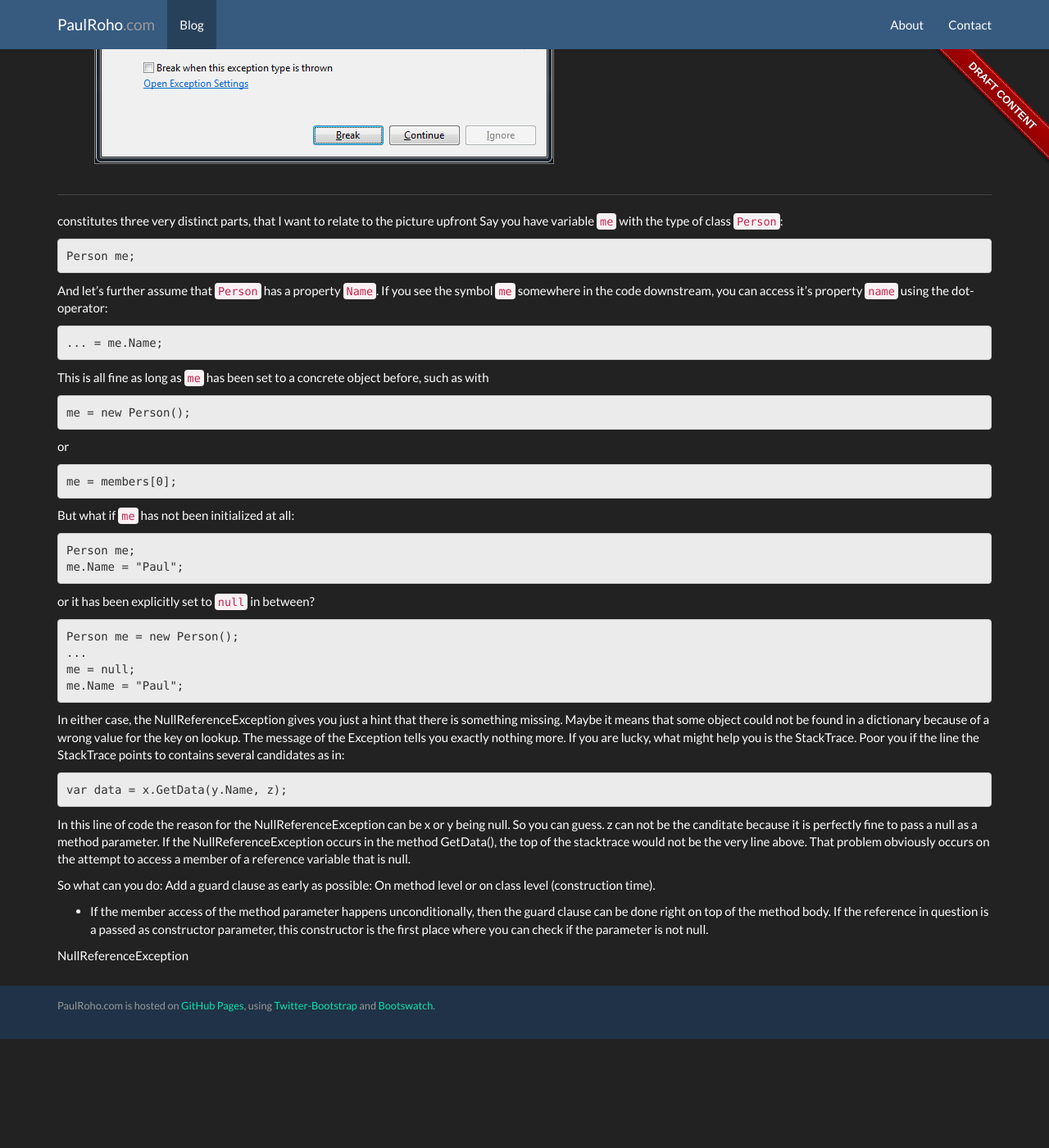
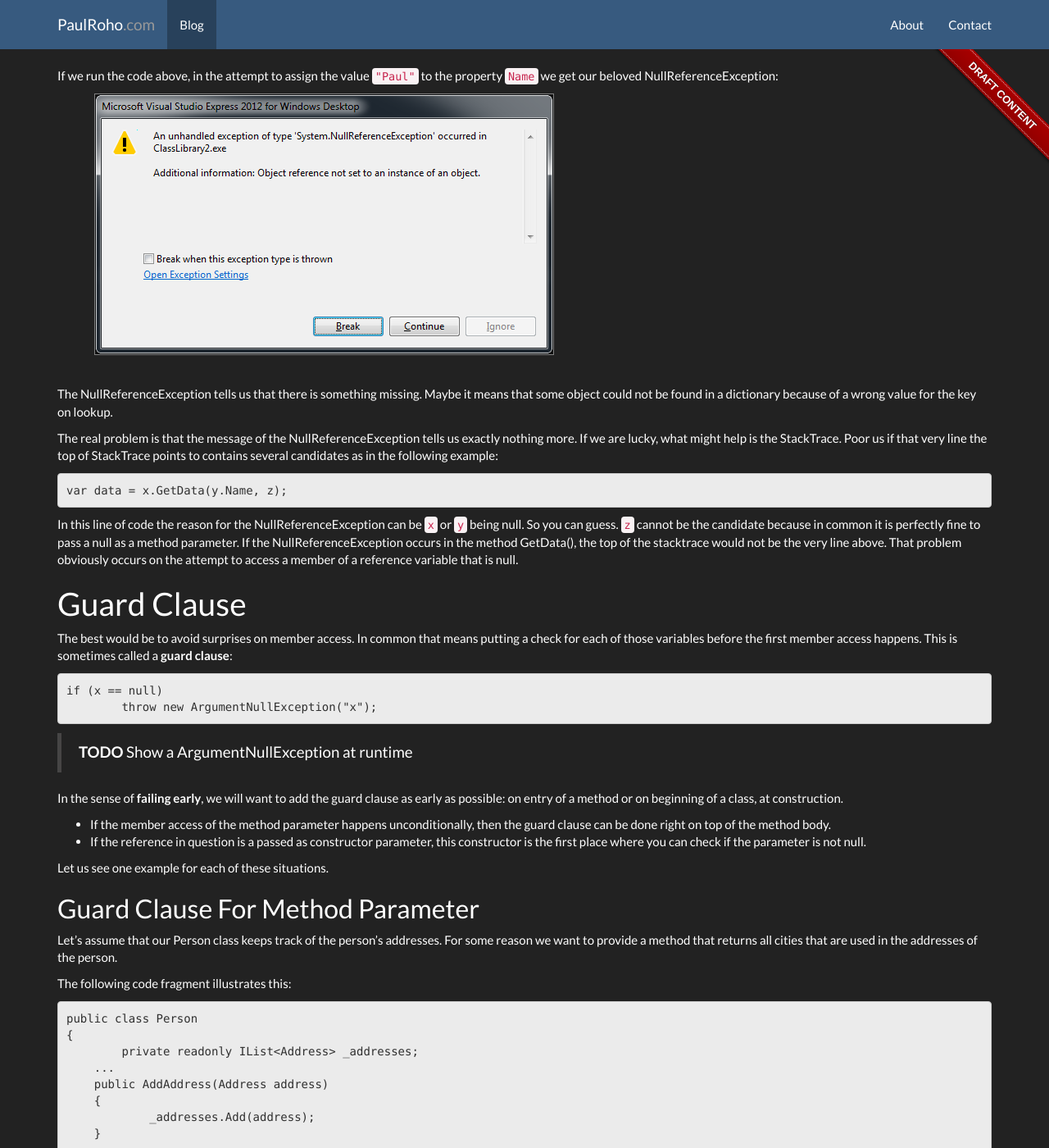
Before and after one commit to paulroho/paulroho.github.io, a Jekyll site: the page built from _posts/2014-06-22-The-Case-Of-The-NullReferenceException.md, in a window 1280 px wide and 1400 px high, scrolled down 2955 px. Shown: the whole window at 82% size. Built offline with Jekyll 4.4.1, drawn with Linux system fonts in a browser that asks for light colours; nearby versions of some CDN libraries; before the commit the page ends 4222 px from its top, so only the background shows below that; some of the changed text lies outside the part shown.

Commit message:
NullReferenceException post: editing and "guard clause"

```diff
--- a/_posts/2014-06-22-The-Case-Of-The-NullReferenceException.md
+++ b/_posts/2014-06-22-The-Case-Of-The-NullReferenceException.md
@@ -1,59 +1,71 @@
 ---
 layout: blogdraft
-title: The Case Of The NullReferenceEception
+title: The Case Of The NullReferenceException
 ---
 
 
-The Case Of The NullReferenceEception
+The Case Of The NullReferenceException
 =====================================
 
-As most developers, you might not be happy if a piece of your software throws an exception. Because then it is obvious that there is something wrong, something has be fixed. Assuming a reproducible failure condition, the case falls basically into two areas: either your code has a severe bug, or some component is just not called properly.
+As most developers, you might not be happy if a piece of software you wrote throws an exception.
 
 > **TODO**: Screenshot of exception in Visual Studio
+
+An uncaught exception makes it obvious that there is something wrong, something has to be fixed.
+
+Assuming a reproducible failure condition, the case falls basically into two areas: either your code has a severe bug, or some component is just not called properly.
 
 In either case,
 
 > The exception is your friend
 
-At least, it tells you explicitly, that there is something to do.
+It tells you explicitly, that there is something left to do.
 
-Well and if something is wrong in our system, we should be more than happy to hear about it. Unmistakably and fast. We will not want to have exception-suckers, that leave us in a false sense of happiness, until the failure condition causes a maybe much bigger problem elsewhere.
+If something is wrong in our system, we should be more than happy to hear about it. Unmistakably and fast. We will not want to be left in a false sense of happiness until the failure condition causes a maybe much bigger problem downstream.
 
-# Infamous Quote From A StackTrace: "Object Instance Not Set To An Instance Of An Object"
+> **TODO**: Image of a NullReferenceException
+
+> Subtitle: Infamous Quote From A StackTrace: "Object Instance Not Set To An Instance Of An Object"
 
 An all too well known sign of missing to fail fast is the occurrence of a  **NullReferenceException**.
 
-Although it might be super-obvious to you, let's see what the reason is for a NullReferenceException.
+Although it might be super-obvious to you, let us discuss in some detail how we might end at a NullReferenceException.
 
 ## Reasons For A NullReferenceException
 
-Let's recap some very basic stuff here, to get us all on the same page.
+First we will recap some very basic stuff here to get us all on the same page.
 
 Say we have a class `Person` with a property `Name`. A typical usage could look like this:
 
     var me = new Person();
 	me.Name = "Paul";
 
-Everything is easy and cozy. In the line `me.Name = "Paul";` we give a value to the name of the object `me`.
+Everything is easy and cozy. In the line `me.Name = "Paul";` we assign a value to the name of the object `me`.
 
 ### But what is `me`?
 
 `me` represents an object of type `Person`. The important thing is to be clear that `me` **is not** a person object by itself. Rather it **is a reference** to a person object.
 
-Let's depict this with a little image:
+In a simple fashion, we can think of this little image:
 
 ![A object variable referencing an object](/images/posts/NullReferenceException/ReferenceType.PNG)
 {: .image}
 
-So now let's deconstruct the first line of our little code snippet from above. For the sake of clarity, let us implicitly declare the variable:
+There is a thing call `me` pointing to another thing that is a `Person` having a `name` equal to `"Paul"`. In more technical terms there is an object variable `me` referencing an instance of class `Person` with a value `"Paul"` for the property `Name`.
+
+For the following discussion let us deconstruct the first line of our little code snippet from above to see the different parts:
 
 	Person me = new Person();
 
-Now, these are the three parts:
+(To make things more ovious, the variable is now declared explicitly.)
+
+We can dissect this innocent line in the three parts declaration, allocation, and assignment.
+
+We will now go to each of those in more detail.
 
 ### 1. Declaration
 
-The left part of the statement means: We need a place to store a reference to an object of type `Person`:
+The left part of the statement means: We need a place to store a reference to an object of type `Person` and want to give it the name `me`:
 
     Person me ...
 
@@ -62,6 +74,7 @@
 ![Declaration of a variable of type Person](/images/posts/NullReferenceException/Variable.PNG)
 {: .image}
 
+If you have the feeling, that something import is missing, you might be right. But hold on for a minute. We will come back to the issue later.
 
 ### 2. Allocation
 
@@ -69,7 +82,7 @@
 
     ... new Person()
 
-Note that at this point, we have any property is in its initial state. For property `Name` let's assume that this is just an empty string:
+Note that at this point, the object is in its initial state. For property `Name` we want to assume that this is just an empty string:
 
 ![A new object of type Person](/images/posts/NullReferenceException/NewPerson.PNG)
 {: .image}
@@ -87,7 +100,7 @@
 {: .image}
 
 
-(We've left out the semicolon as the last non-whitespace character from the complete statement up to now. For our purpose we consider it a syntactical necessity to conclude the statement.)
+(Up to now, we've left out the semicolon as the last non-whitespace character from the complete statement. For our purpose we consider it a syntactical necessity to conclude the statement.)
 
 ## The Real Thing
 
@@ -120,52 +133,110 @@
 ![NullReferenceException](/images/posts/NullReferenceException/NullReferenceExceptionDialogVisualStudio.PNG)
 {: .image}
 
+The NullReferenceException tells us that there is something missing. Maybe it means that some object could not be found in a dictionary because of a wrong value for the key on lookup.
 
-
---------------------------
-
-
-constitutes three very distinct parts, that I want to relate to the picture upfront
-Say you have variable `me` with the type of class `Person`:
-
-    Person me;
-
-And let's further assume that `Person` has a property `Name`.
-If you see the symbol `me` somewhere in the code downstream, you can access it's property `name` using the dot-operator:
-
-    ... = me.Name;
-
-This is all fine as long as `me` has been set to a concrete object before, such as with
-
-    me = new Person();
-
-or
-
-    me = members[0];
-
-But what if `me` has not been initialized at all:
-
-    Person me;
-    me.Name = "Paul";
-
-or it has been explicitly set to `null` in between?
-
-    Person me = new Person();
-	...
-	me = null;
-	me.Name = "Paul";
-
-In either case, the NullReferenceException gives you just a hint that there is something missing. Maybe it means that some object could not be found in a dictionary because of a wrong value for the key on lookup. The message of the Exception tells you exactly nothing more. If you are lucky, what might help you is the StackTrace. Poor you if the line the StackTrace points to contains several candidates as in:
+The real problem is that the message of the NullReferenceException tells us exactly nothing more. If we are lucky, what might help is the StackTrace. Poor us if that very line the top of StackTrace points to contains several candidates as in the following example:
 
     var data = x.GetData(y.Name, z);
 
-In this line of code the reason for the NullReferenceException can be x or y being null. So you can guess. z can not be the canditate because it is perfectly fine to pass a null as a method parameter. If the NullReferenceException occurs in the method GetData(), the top of the stacktrace would not be the very line above.
+In this line of code the reason for the NullReferenceException can be `x` or `y` being null. So you can guess. `z` cannot be the candidate because in common it is perfectly fine to pass a null as a method parameter. If the NullReferenceException occurs in the method GetData(), the top of the stacktrace would not be the very line above.
 That problem obviously occurs on the attempt to access a member of a reference variable that is null.
 
-So what can you do:
-Add a guard clause as early as possible: On method level or on class level (construction time).
+# Guard Clause
 
-- If the member access of the method parameter happens unconditionally, then the guard clause can be done right on top of the method body. If the reference in question is a passed as constructor parameter, this constructor is the first place where you can check if the parameter is not null.
+The best would be to avoid surprises on member access. In common that means putting a check for each of those variables before the first member access happens. This is sometimes called a **guard clause**:
+
+	if (x == null)
+		throw new ArgumentNullException("x");
+
+> **TODO** Show a ArgumentNullException at runtime
+
+In the sense of **failing early**, we will want to add the guard clause as early as possible: on entry of a method or on beginning of a class, at construction.
+
+- If the member access of the method parameter happens unconditionally, then the guard clause can be done right on top of the method body.
+- If the reference in question is a passed as constructor parameter, this constructor is the first place where you can check if the parameter is not null.
+
+Let us see one example for each of these situations.
+
+## Guard Clause For Method Parameter
+
+Let's assume that our Person class keeps track of the person's addresses. For some reason we want to provide a method that returns all cities that are used in the addresses of the person.
+
+The following code fragment illustrates this:
+
+    public class Person
+    {
+		private readonly IList<Address> _addresses;
+	    ...
+	    public AddAddress(Address address)
+	    {
+		    _addresses.Add(address);
+	    }
+	    ...
+		public IList<City> GetCities()
+		{
+			return _addresses.Distinct(a => a.City).ToList();
+		}
+	    ...
+    }
+
+Once bitten, it is not difficult to see the spot for a NullReferenceException: it is the lambda-expression in `GetCities`. If any of the references in `_addresses` is null, a call to `GetCities` will throw a NullReferenceException. Therefore it is not feasible to even allow a null reference to be added to `_addresses`.
+
+The only way to completely hinder this situation is to put a guard clause in front of the call to `Add` in method `AddAddress`, resulting in
+
+    ...
+    public AddAddress(Address address)
+    {
+		if (address == null)
+			throw new ArgumentNullException("address");
+	    _addresses.Add(address);
+    }
+    ...
+
+With this little trick we can be sure that no null will be in `_addresses`.
+
+## Guard Clause For Constructor Parameter
+
+Let us now consider another incarnation of the class `Person`, where each person has a single Address:
+
+    public class Person
+    {
+	    private readonly Address _address;
+
+	    public Person(Address address)
+	    {
+		    _address = address;
+	    }
+		...
+		public override string ToString()
+		{
+			return Name + " (" + _address.City + ")";
+		}
+    }
+
+From looking at method `ToString` we see that passing a non-null reference of Address is crucial, otherwise `ToString` would crash the program since it unconditionally access the `City` property.
+
+In this situation, the constructor is the proper place to put a guard clause:
+
+    public class Person
+    {
+	    private readonly Address _address;
+
+	    public Person(Address address)
+	    {
+			if (address == null)
+				throw new ArgumentNullException("address");
+		    _address = address;
+	    }
+		...
+		public override string ToString()
+		{
+			return Name + " (" + _address.City + ")";
+		}
+    }
+
+With that in place we can be sure that each instance of `Person` has a non-null Address.
+
 
 
 NullReferenceException
```
Also changed, not shown: other parts of _posts/2014-06-22-The-Case-Of-The-NullReferenceException.md (+2 -2 lines).
